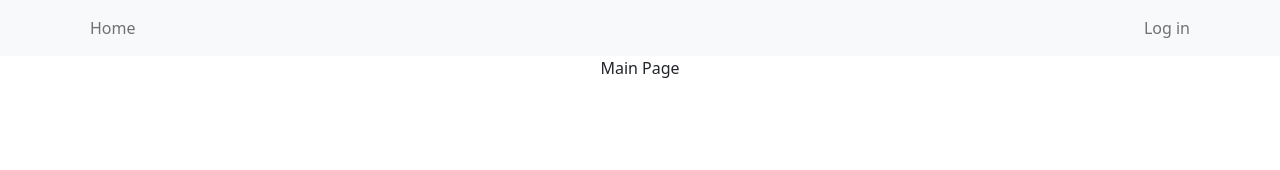
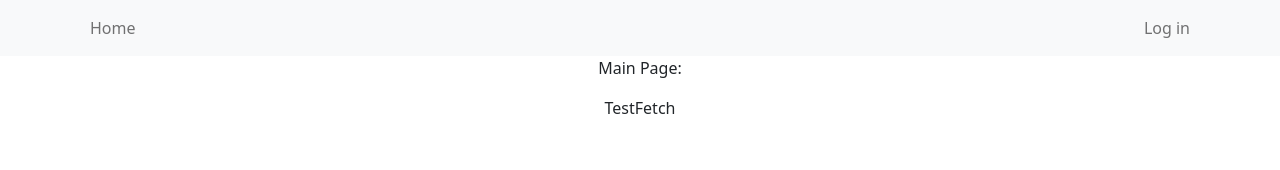
Before and after one commit to DmitriiBogaciov/BookApp-client-, a Next.js app: page / in a window 1280 px wide. Shown: the top 170 px of the page. Built offline with nearby package versions, Linux system fonts and the light colour scheme; no server answers.

Commit message:
add testRoute

```diff
--- /dev/null
+++ b/src/app/api/testRoute/route.js
@@ -0,0 +1,13 @@
+import { getAccessToken, withApiAuthRequired} from "@auth0/nextjs-auth0";
+import { NextResponse} from "next/server";
+
+export const GET = withApiAuthRequired(async function shows(req) {
+    try {
+        const res = new NextResponse();
+        const { accessToken } = await getAccessToken(req, res);
+
+        return NextResponse.json({ accessToken });
+    } catch (error) {
+        return NextResponse.json({ error: error.message }, { status: error.status || 500 });
+    }
+});
--- a/src/app/page.tsx
+++ b/src/app/page.tsx
@@ -1,7 +1,28 @@
+'use client'
+
+import {useState} from "react";
+
 export default function Home() {
+
+  const [token, setToken] = useState(null);
+
+  const fetchToken = async () => {
+    try {
+      const response = await fetch('api/testRoute');
+      if (response.ok) {
+        const data = await response.json();
+        setToken(data.accessToken);
+      } else {
+        console.log('Error of fetching token');
+      }
+    } catch (error) {
+      console.error('Error', error);
+    }
+  };
   return (
     <div className="container flex flex-col justify-content-center align-items-center">
-      <div><p>Main Page</p></div>
+      <div><p>Main Page: {token}</p></div>
+      <button onClick={fetchToken}>TestFetch</button>
       </div>
   )
 }
```
